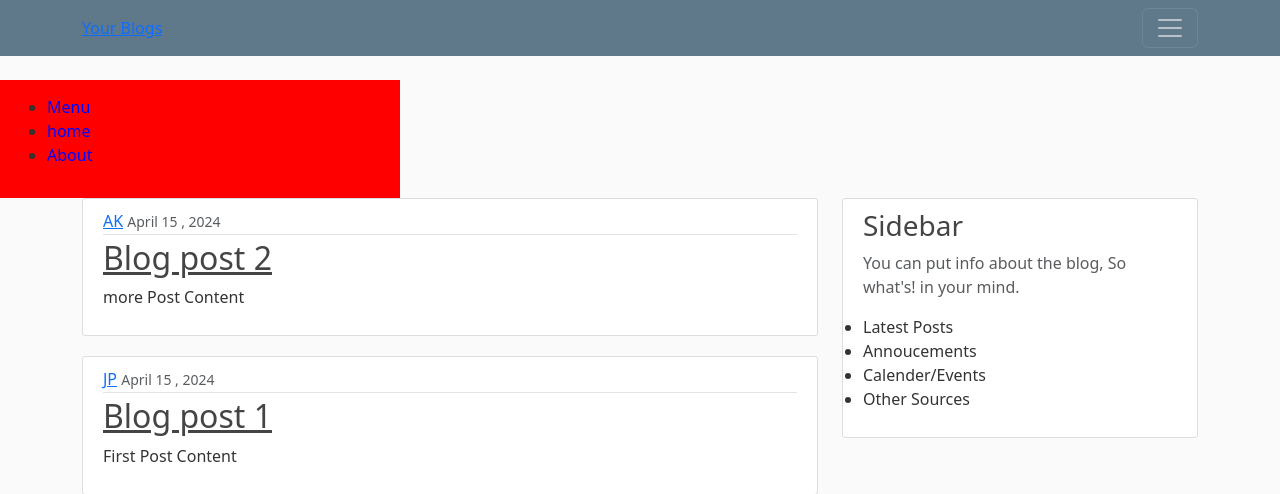
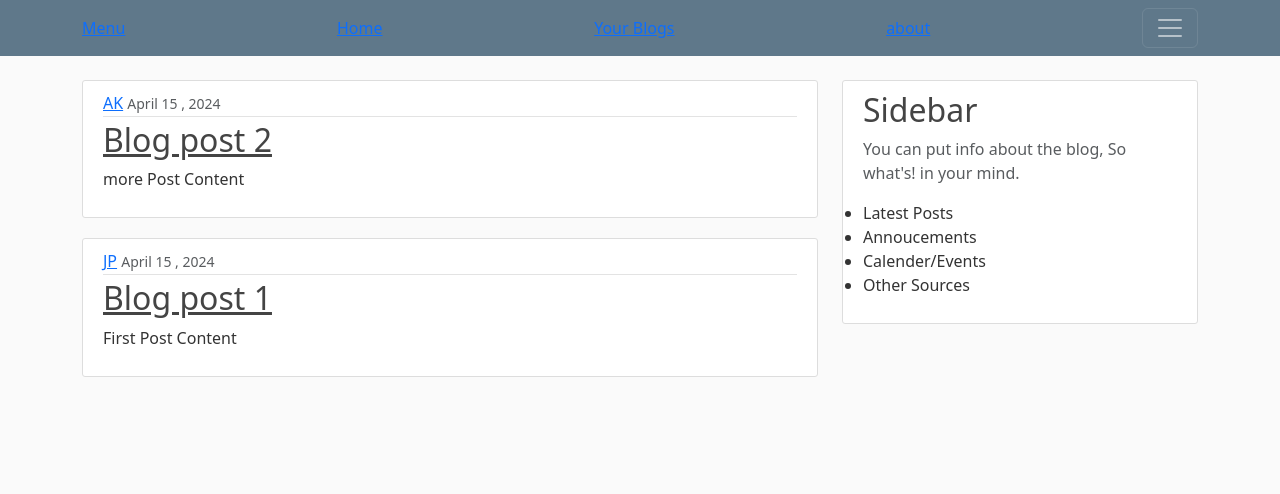
Before and after one commit to legionJP/web_app_flask, a Flask app: page / in a window 1280 px wide. Shown: the top 494 px of the page. Run offline with Flask 3, Linux system fonts and the light colour scheme; parts of the project's set-up code (start-up, migrations or seed data) failed here and were passed over.

Commit message:
fixing erros

```diff
--- a/app/static/main.css
+++ b/app/static/main.css
@@ -1,6 +1,6 @@
 .nav-class {
 text-align: left ;
-  background:red;
+  background:gray;
   width:400px;
   padding:15px;
 }
@@ -21,7 +21,7 @@ body {
   }
 
   .site-header .navbar-nav .nav-link {
-    color: #cbd5db;
+    color: #6c47de;
   }
 
   .site-header .navbar-nav .nav-link:hover {
--- a/app/templates/layout.html
+++ b/app/templates/layout.html
@@ -15,7 +15,7 @@
     <meta name='viewport' content='width=device-width, initial-scale=1'>
 </head>
 <body>
-
+<!--
 <div class ="nav-class">
     <nav class ="menu">
 <ul>
@@ -25,12 +25,15 @@
 </ul>
     </nav>
 </div>
-
+  -->
 <!--Navbar center -->
 <header class ="site-header">
     <nav class="navbar navnar-expand-md navbar-dark bg-steel fixed-top">
         <div class ="container">
+            <a class="navbar-dark mr-4" href="/#">Menu</a>
+            <a class="navbar-dark mr-4" href="/Home">Home</a>
             <a class="navbar-dark mr-4" href="/">Your Blogs</a>
+            <a class="navbar-dark mr-4" href="/about">about</a>
             <button class="navbar-toggler" type="button" data-toggle="collapse" data-target="#navbarToggle" aria-controls="navbar-toggler" aria-expanded="false" aria-label="Toggle -navigation">
             <span class="navbar-toggler-icon"></span>
             </button>
@@ -39,11 +42,10 @@
                 <a class="nav-time nav-link" href="/">Home</a>
                 <a class="nav-time nav-link" href="/about">About</a>
                  </div>
-            <!-- Navbar Right Side -->
-                    <div class="navbar-nav">
-                    <a class="nav-item nav-link" href="/login">Login</a>
-                    <a class="nav-item nav-link" href="/register">Register</a>
-                    </div>
+                <div class="navbar-nav">
+                <a class="nav-item nav-link" href="/login">Login</a>
+                <a class="nav-item nav-link" href="/register">Register</a>
+                </div>
             </div>
         </div>
     </nav>
@@ -58,9 +60,8 @@
 
         <div class="col-md-4">
             <div class="content-section">
-                <h3> Sidebar</h3>
+                <h2> Sidebar</h2>
                 <p class="text-muted"> You can put info about the blog,  So what's! in your mind.
-
                     <ul class="list-group">
                         <li class="list-group-itme list-group-itme-light">Latest Posts</li>
                         <li class="list-group-itme list-group-itme-light">Annoucements</li>
@@ -79,11 +80,7 @@
 
 <!--creating the block , Block is a section that a child template can override-->
 <!--using the container div class
-
-</div>
 -->
-
-
 
 <!--js script-->
 <script src="https://cdn.jsdelivr.net/npm/bootstrap@5.3.3/dist/js/bootstrap.bundle.min.js" integrity="sha384-YvpcrYf0tY3lHB60NNkmXc5s9fDVZLESaAA55NDzOxhy9GkcIdslK1eN7N6jIeHz" crossorigin="anonymous"></script>
```
